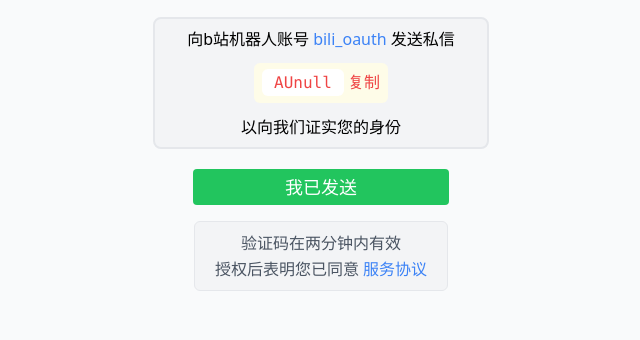
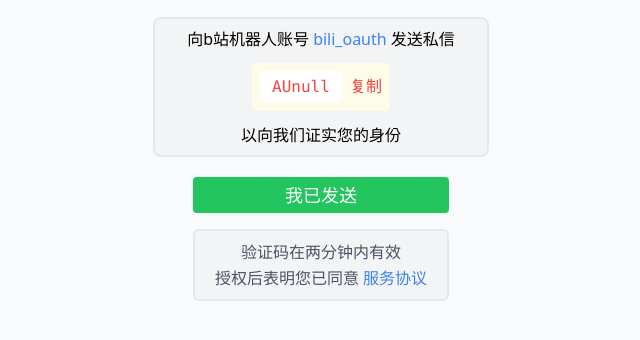
Before and after one commit to ASoulCnki/AsoulCnkiOAuthFrontend, a website built with Vite: page index.html in a window 1280 px wide. Shown: the part 136-476 px from the top of the page, without its empty margins (319-959 px from the left). Built offline with nearby package versions, Linux system fonts and the light colour scheme; some packages are replaced by stand-ins of ours; no server answers.

Commit message:
refactor: style

```diff
--- a/index.html
+++ b/index.html
@@ -28,9 +28,7 @@
         </p>
         以向我们证实您的身份
       </div>
-      <button id="submit-button" class="btn" onclick="onButtonClick()">
-        我已发送
-      </button>
+      <button id="submit-button" class="btn">我已发送</button>
       <div class="my-4 text-sm text-center">
         <p id="bottom-text" class="">
           验证码在两分钟内有效<br />
--- a/src/css/index.css
+++ b/src/css/index.css
@@ -6,7 +6,7 @@
 #board {
   @apply rounded-lg flex flex-col bg-gray-100 border-2
   border-gray-200 my-5 py-2 px-8 justify-center items-center
-  dark:(bg-dark-100);
+  dark:(bg-dark-100 border-dark-300 text-gray-400) ;
 }
 
 .btn {
@@ -20,17 +20,17 @@
 }
 
 #token-code {
-  @apply rounded-md cursor-text font-mono space-x-1
+  @apply rounded-md cursor-text flex font-mono space-x-2
   bg-yellow-50 my-3 p-2 text-red-500
   dark:(bg-gray-600 text-gray-400) ;
 }
 
 #copy {
-  @apply cursor-pointer;
+  @apply cursor-pointer py-1;
 }
 
 #bottom-text {
-  @apply border rounded-md bg-gray-100 mx-2 text-center
+  @apply rounded-md bg-gray-100 border-2 mx-2 text-center
     text-base leading-relaxed py-2 px-5 text-gray-600
-    dark:(bg-dark-100 text-gray-400) ;
+    dark:(bg-dark-100 border-dark-300 text-gray-400) ;
 }
```
